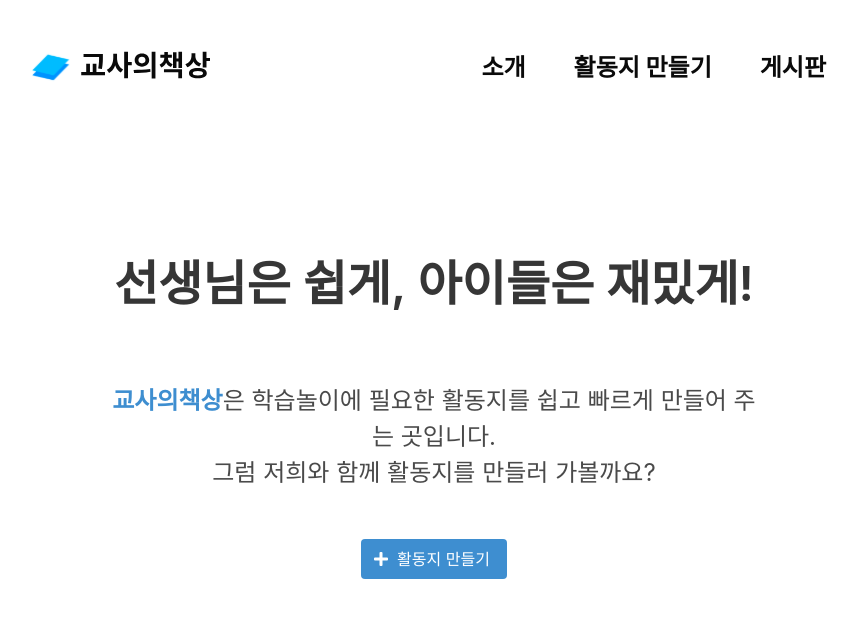
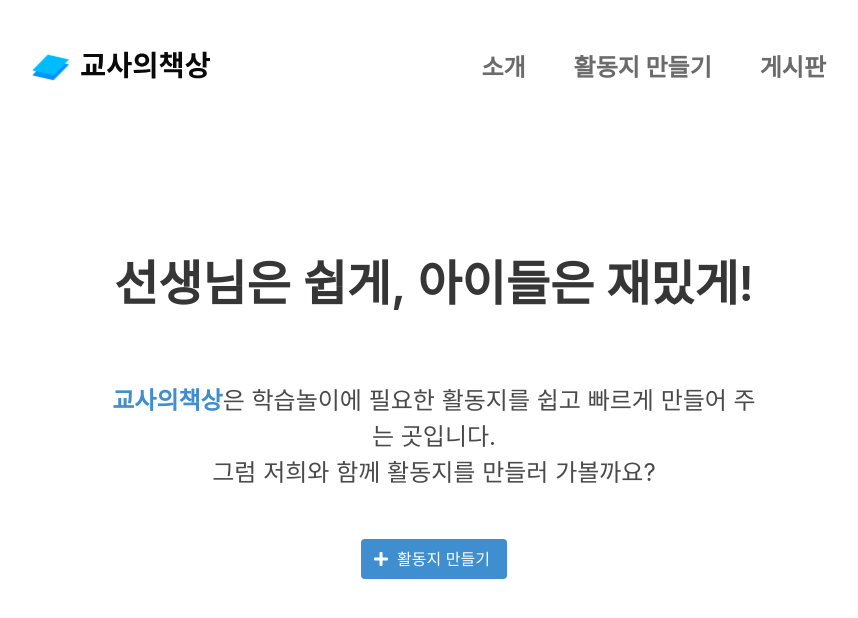
Before and after one commit to hoetaek/teacher-desk, a Vue app in the folder teacher_desk_vue/: page / in a window 1280 px wide. Shown: the top 618 px of the page, without its empty margins (206-1064 px from the left). Built offline with nearby package versions, Linux system fonts and the light colour scheme.

Commit message:
feat: change route link active color

```diff
--- a/teacher_desk_vue/src/App.vue
+++ b/teacher_desk_vue/src/App.vue
@@ -35,14 +35,17 @@
             <router-link
               to="/about"
               class="navbar-item is-size-4 has-text-weight-bold px-5"
+              style="color: #6B6B6B"
             >소개</router-link>
             <router-link
               to="/worksheet"
               class="navbar-item is-size-4 has-text-weight-bold px-5"
+              style="color: #6B6B6B"
             >활동지 만들기</router-link>
             <router-link
               to="/board"
               class="navbar-item is-size-4 has-text-weight-bold px-5"
+              style="color: #6B6B6B"
             >게시판</router-link>
 
           </div>
@@ -70,4 +73,7 @@ export default {
 
 <style lang="scss">
 @import "../css/mystyles.css";
+.router-link-active {
+  color: #000000 !important;
+}
 </style>
```
